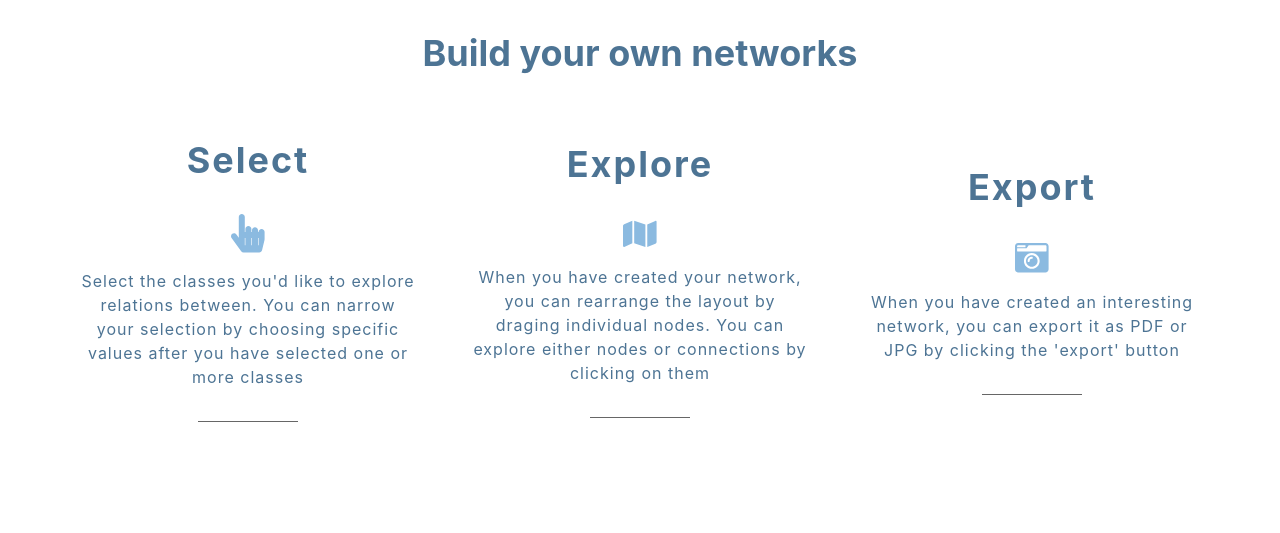
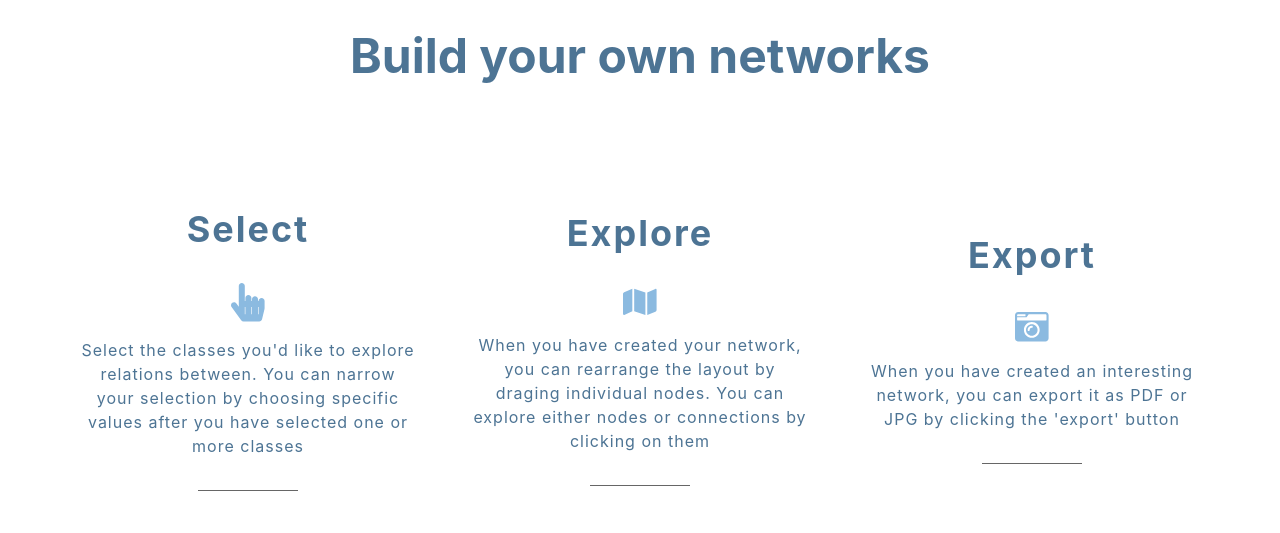
Before and after one commit to tarjelavik/revision-visualization, a React (Create React App) app in the folder client/: page / in a window 1280 px wide. Shown: the top 533 px of the page. Built offline with nearby package versions, Linux system fonts and the light colour scheme; no server answers.

Commit message:
Remove redundant jest package in client, add more whitespace bettween infobox and heading, and increase heading to 2xl size

```diff
--- a/client/package.json
+++ b/client/package.json
@@ -49,7 +49,6 @@
     "@types/react": "^16.9.0",
     "@types/react-dom": "^16.9.0",
     "@types/react-loader-spinner": "^3.1.2",
-    "jest": "^26.6.3",
     "react-test-renderer": "^17.0.1"
   }
 }
--- a/client/src/Components/Header/Header.tsx
+++ b/client/src/Components/Header/Header.tsx
@@ -7,7 +7,7 @@ export default function Header(props: any) {
         <>
         {!props.isLoading && !props.displayGraph ?
         <Center>
-            <Heading color="#4D7494" mt="2rem">Build your own networks</Heading>
+            <Heading size="2xl" color="#4D7494" mt="2rem">Build your own networks</Heading>
         </Center>
         : null}
         </>
--- a/client/src/Components/InfoContainer/InfoContainer.tsx
+++ b/client/src/Components/InfoContainer/InfoContainer.tsx
@@ -8,7 +8,7 @@ export default function InfoContainer(props: any) {
     return(
         <>
         {!props.isLoading && !props.displayGraph ?
-        <Flex mx="5rem" textAlign="center" letterSpacing="1px" align='center' justifyContent='space-between' mt="4rem">
+        <Flex mx="5rem" textAlign="center" letterSpacing="1px" align='center' justifyContent='space-between' mt="8rem">
             <Box w="30%" color="#4D7494">
                 <InfoHeader text="Select"/>
                 <Center mb="1rem">
```
Also changed, not shown: 1 other file (tests, documents, lock files or other folders).
